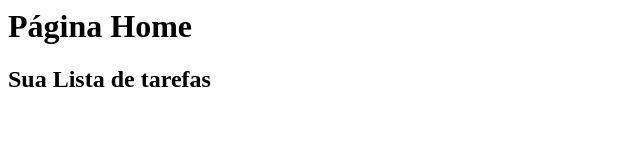
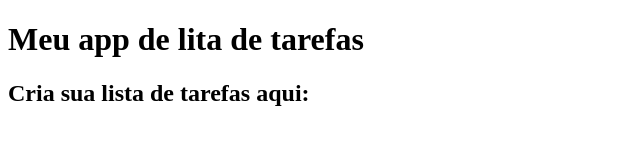
Before and after one commit to graziimx/primeiro-repositorio, a plain HTML site: page index.html in a window 1280 px wide. Shown: the whole page, without its empty margins (0-640 px from the left). Drawn offline with Linux system fonts and the light colour scheme.

Commit message:
adicionado título e subtítulo

```diff
--- a/index.html
+++ b/index.html
@@ -1,3 +1,12 @@
-<h1>Página Home</h1>
-
-<h2> Sua Lista de tarefas</h2>
+<!DOCTYPE html>
+<html lang="en">
+<head>
+    <meta charset="UTF-8">
+    <meta name="viewport" content="width=, initial-scale=1.0">
+    <title>Document</title>
+</head>
+<body>
+    <h1> Meu app de lita de tarefas</h1>
+<h2>Cria sua lista de tarefas aqui:</h2>
+</body>
+</html>
```
